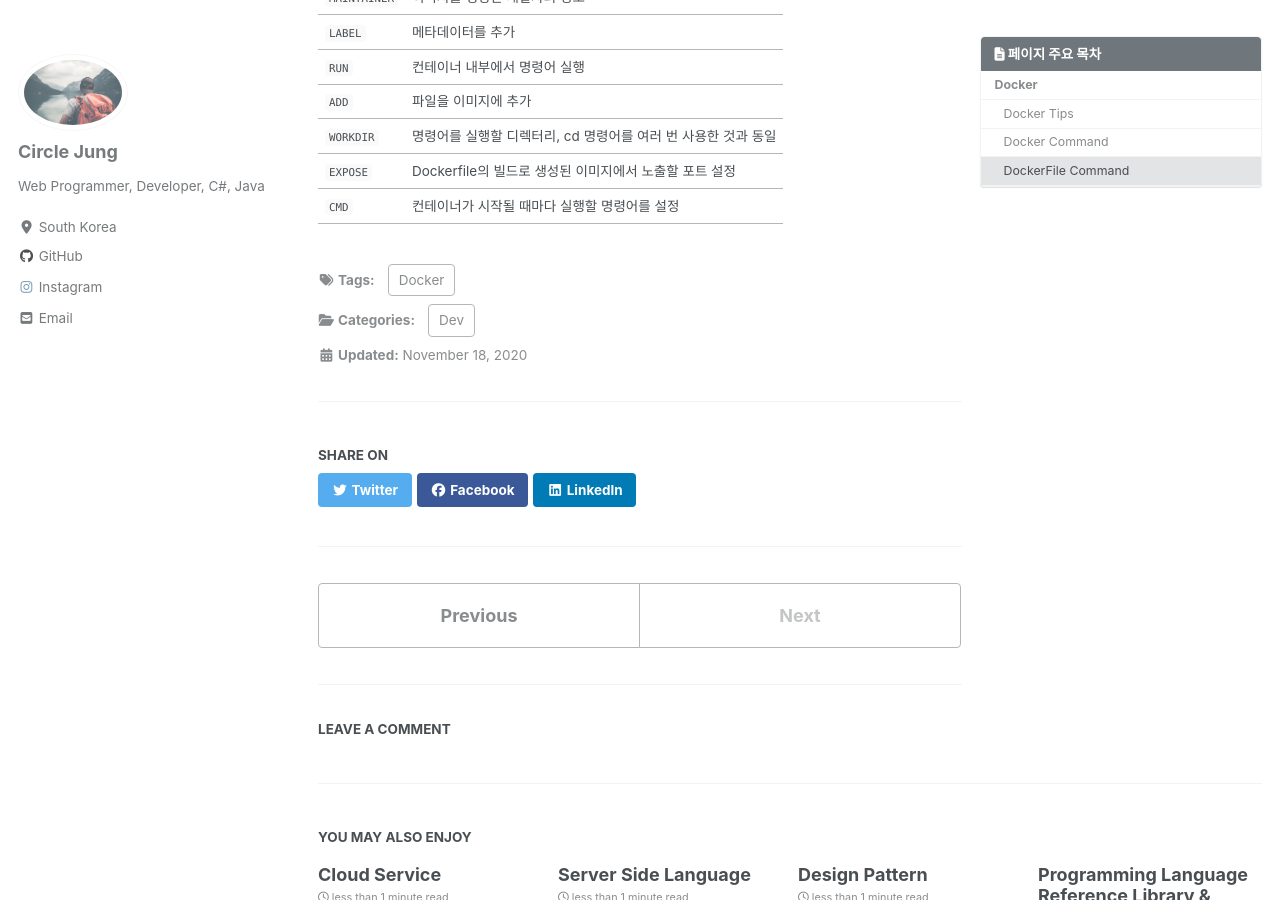
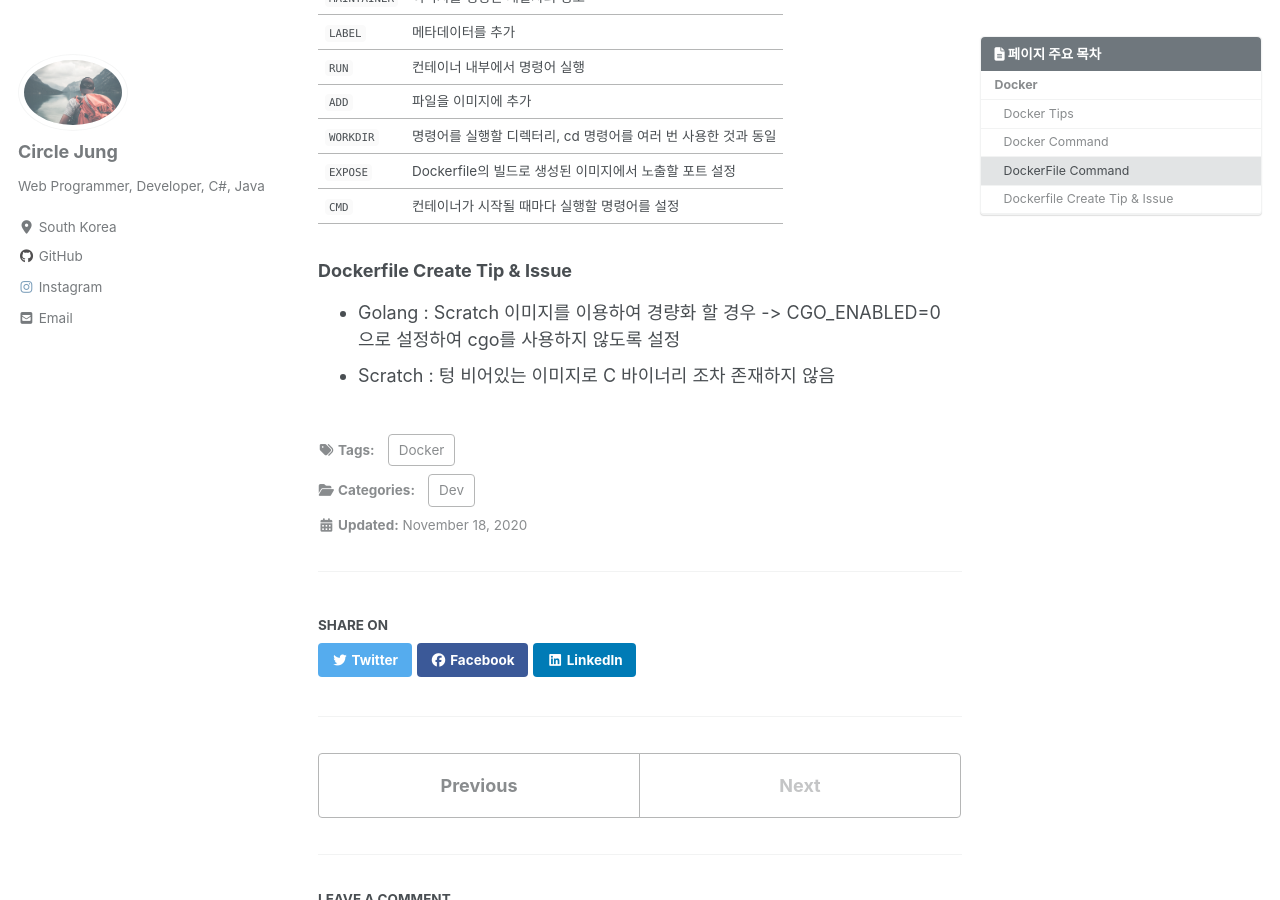
Before and after one commit to jwh0124/jwh0124.github.io, a Jekyll site: the page built from _posts/2020-11-18-docker.md, in a window 1280 px wide and 900 px high, scrolled down 1255 px. Built offline with Jekyll 4.4.1, drawn with Linux system fonts in a browser that asks for light colours; cached includes are drawn as plain includes; nearby versions of some CDN libraries; comment, search, counter and statistics services are not loaded; some of the changed text lies outside the part shown.

Commit message:
+ update docker

```diff
--- a/_posts/2020-11-18-docker.md
+++ b/_posts/2020-11-18-docker.md
@@ -55,3 +55,8 @@ last_modified_at: 2020-11-18T11:00:00+09:00
 | `WORKDIR`    | 명령어를 실행할 디렉터리, cd 명령어를 여러 번 사용한 것과 동일 |
 | `EXPOSE`     | Dockerfile의 빌드로 생성된 이미지에서 노출할 포트 설정 |
 | `CMD`        | 컨테이너가 시작될 때마다 실행할 명령어를 설정 |
+
+### Dockerfile Create Tip & Issue ###
+
+- Golang : Scratch 이미지를 이용하여 경량화 할 경우 -> CGO_ENABLED=0 으로 설정하여 cgo를 사용하지 않도록 설정
+- Scratch : 텅 비어있는 이미지로 C 바이너리 조차 존재하지 않음
```
